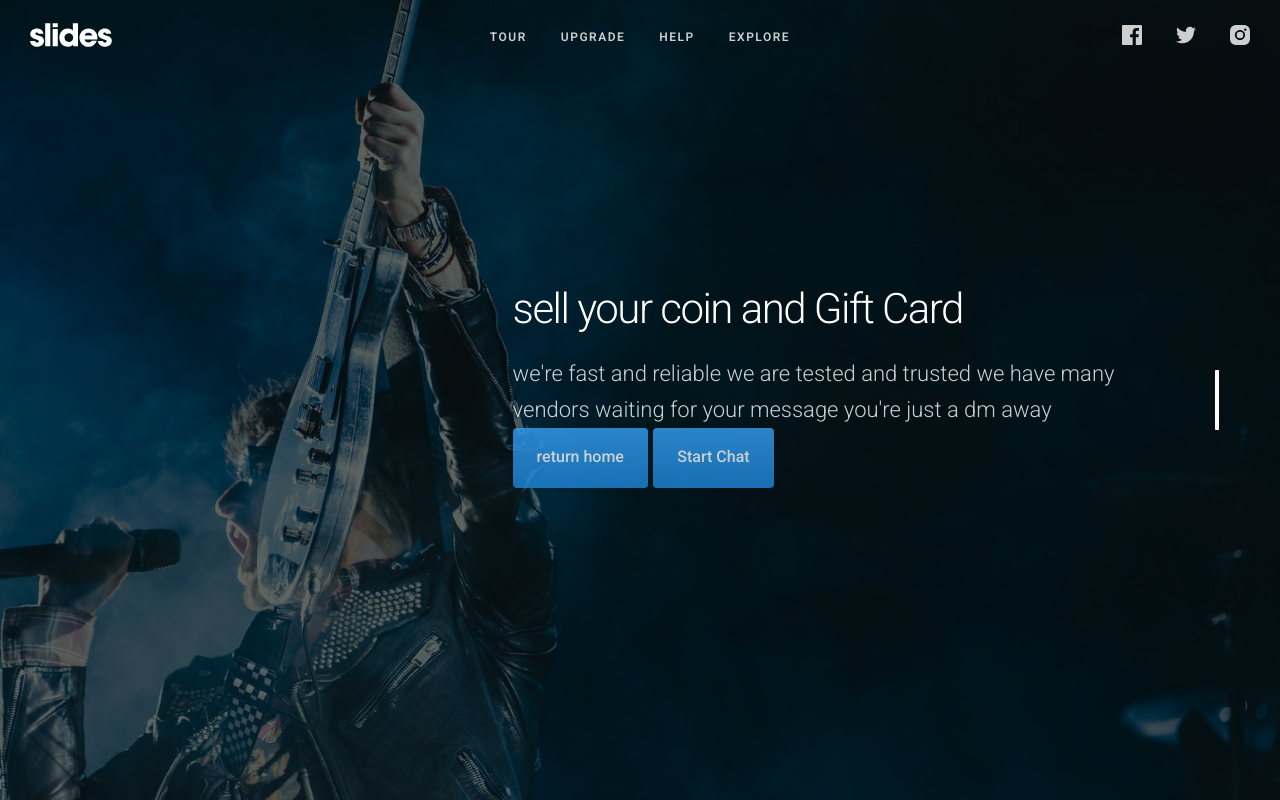
After one commit to Samcodio/flexground, a Django app: page /exchange/home/ in a window 1280 px wide. The commit adds this page. Run offline with Django 5.2, Linux system fonts and the light colour scheme.

Commit message:
SON FIRST EDIT

```diff
--- a/TakeProj/settings.py
+++ b/TakeProj/settings.py
@@ -38,8 +38,10 @@ INSTALLED_APPS = [
     'django.contrib.messages',
     'django.contrib.staticfiles',
     'take_app',
+'gitcard_exchange',
     'user_login',
     'TakeProj',
+
 ]
 
 AUTH_USER_MODEL = 'take_app.CustomUser'
--- a/TakeProj/urls.py
+++ b/TakeProj/urls.py
@@ -20,6 +20,8 @@ from django.urls import path, include
 urlpatterns = [
     path('admin/', admin.site.urls),
     path('', include('take_app.urls' )),
+
     path('user_login/', include('django.contrib.auth.urls')),
-    path('auth/', include('user_login.urls', namespace='user_login'))
+    path('auth/', include('user_login.urls', namespace='user_login')),
+    path('exchange/', include('gitcard_exchange.urls')),
 ]
--- /dev/null
+++ b/gitcard_exchange/templates/gitcard_exchange/index.html
@@ -0,0 +1,34 @@
+{% extends "TakeProj/base.html" %}
+
+{% load static %}
+
+{% block content %}
+
+
+<section class="slide fade-6 kenBurns fromLeft">
+  <div class="content">
+    <div class="container">
+      <div class="wrap">
+
+        <div class="fix-12-12">
+          <div class="fix-7-12 left toRight">
+            <h1 class="ae-1"><div>sell your coin and Gift Card </div></h1>
+            <p class="ae-2"><span class="opacity-8">
+
+
+                we're fast and reliable we are tested and trusted we have many vendors waiting for your message you're just a dm away
+
+            <a class="button blue gradient crop ae-3" href="{% url 'home'%}"> return home</a>
+                <a class="button blue gradient crop ae-3" href="{% url 'home'%}"> Start Chat</a>
+          </div>
+        </div>
+
+      </div>
+    </div>
+  </div>
+
+  <div class="background" style="background-image:url({% static 'images/img-15.jpg' %});"></div>
+
+</section>
+
+{% endblock %}
--- /dev/null
+++ b/gitcard_exchange/urls.py
@@ -0,0 +1,12 @@
+
+
+from django.urls import path, reverse
+from . import views
+
+
+
+urlpatterns = [
+
+path('home/', views.excangegiftcard, name='excangegiftcard')
+
+]
--- a/gitcard_exchange/views.py
+++ b/gitcard_exchange/views.py
@@ -1,3 +1,7 @@
 from django.shortcuts import render
 
 # Create your views here.
+def excangegiftcard(request):
+
+    context = {}
+    return render(request,'gitcard_exchange/index.html')
--- a/take_app/views.py
+++ b/take_app/views.py
@@ -5,7 +5,7 @@ from django.urls import reverse
 import openai
 import os
 
-api_key = "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"
+api_key = ""
 
 def home(request):
     # print(loader.get_template_dirs())  # Only needed if you're debugging template loading.
```
Also changed, not shown: TakeProj/templates/Takeproj/boostrap.html (+31 -0 lines), take_app/templates/take_app/index.html (+8 -3 lines), user_login/models.py (+14 -0 lines).
